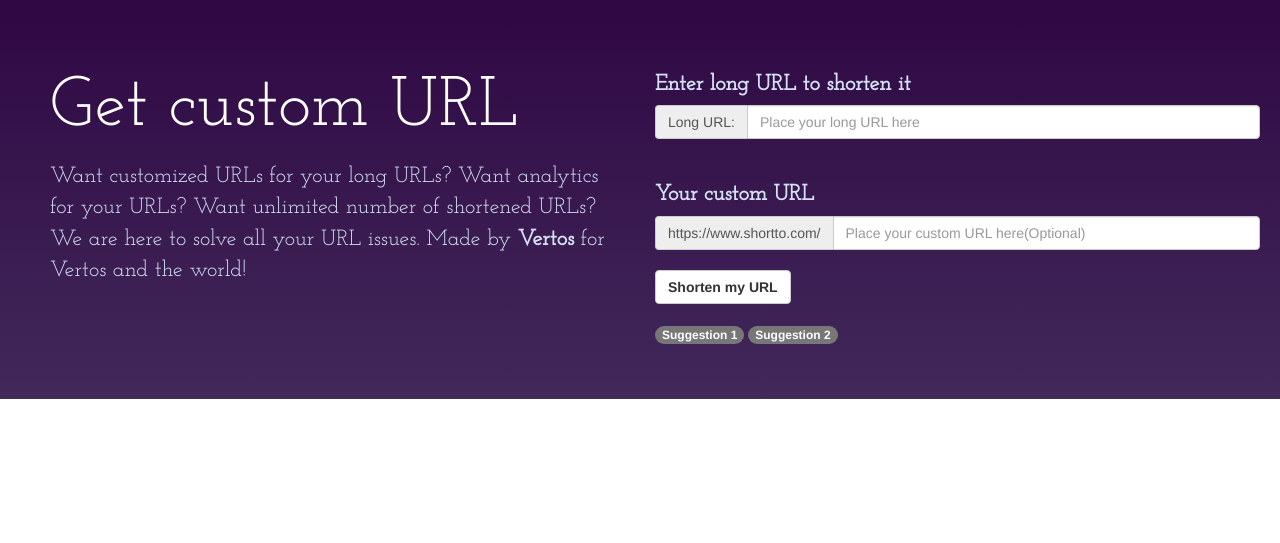
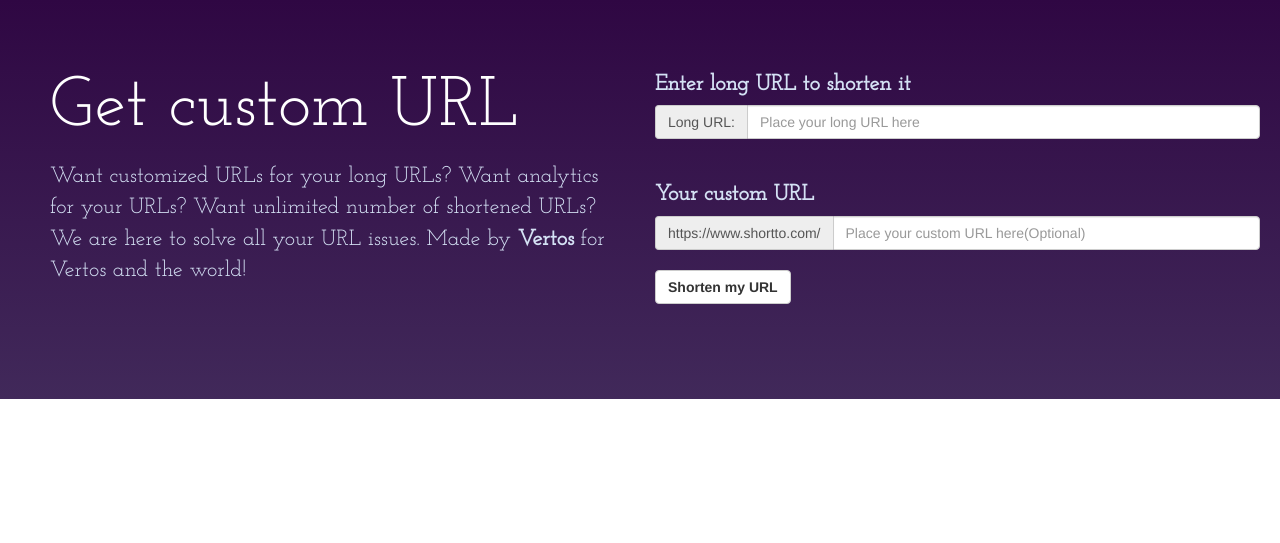
Before and after one commit to sanudatta11/shortto, a Flask app: page / in a window 1280 px wide. Shown: the part 142-685 px from the top of the page. Run offline with Flask 2, Linux system fonts and the light colour scheme; some libraries are stand-ins or nearby versions.

Commit message:
Removed the Sugg

```diff
--- a/app/templates/index.html
+++ b/app/templates/index.html
@@ -65,10 +65,6 @@
                 </div>
                 <br>
                 <button type="submit" class="btn btn-default"><b>Shorten my URL</b></button>
-                <div class="suggestions" style="padding-top: 20px">
-                    <span class="badge">Suggestion 1</span>
-                    <span class="badge">Suggestion 2</span>
-                </div>
             </div>
         </form>
         <br><br>
```
